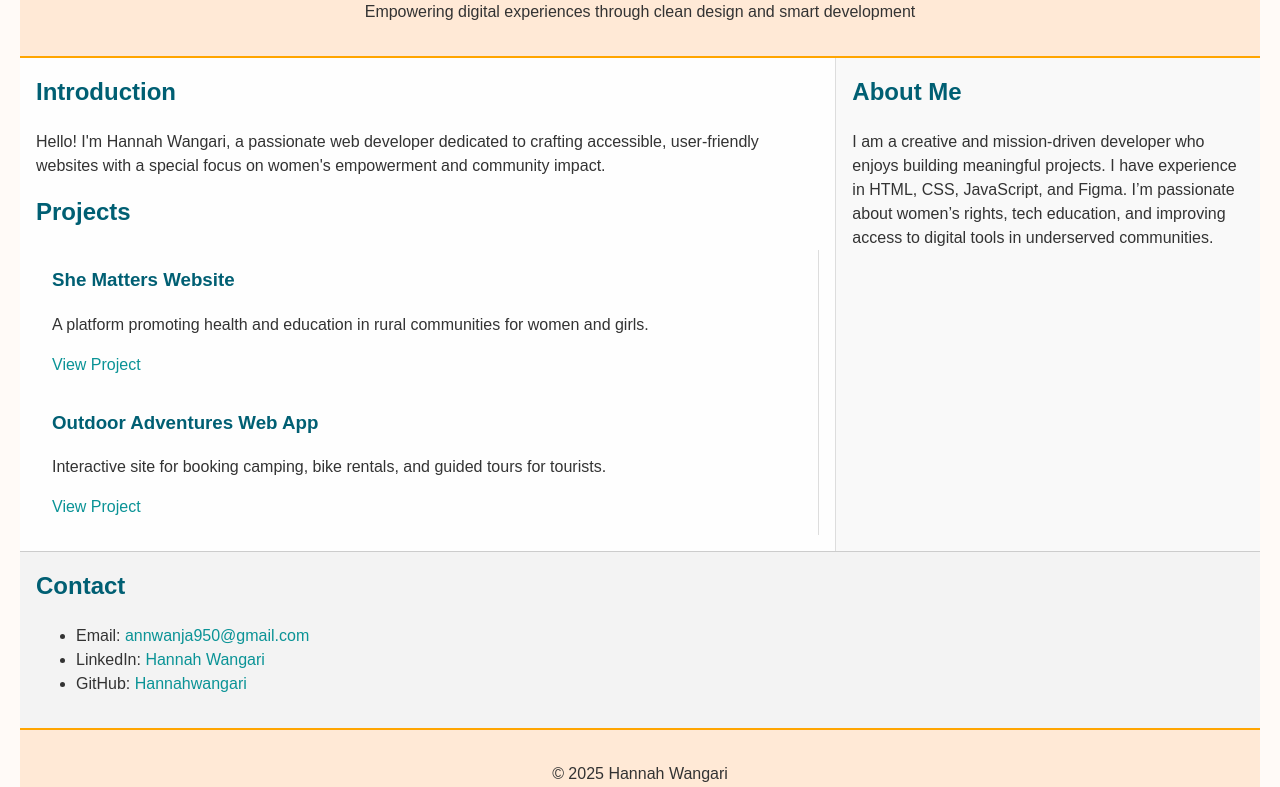
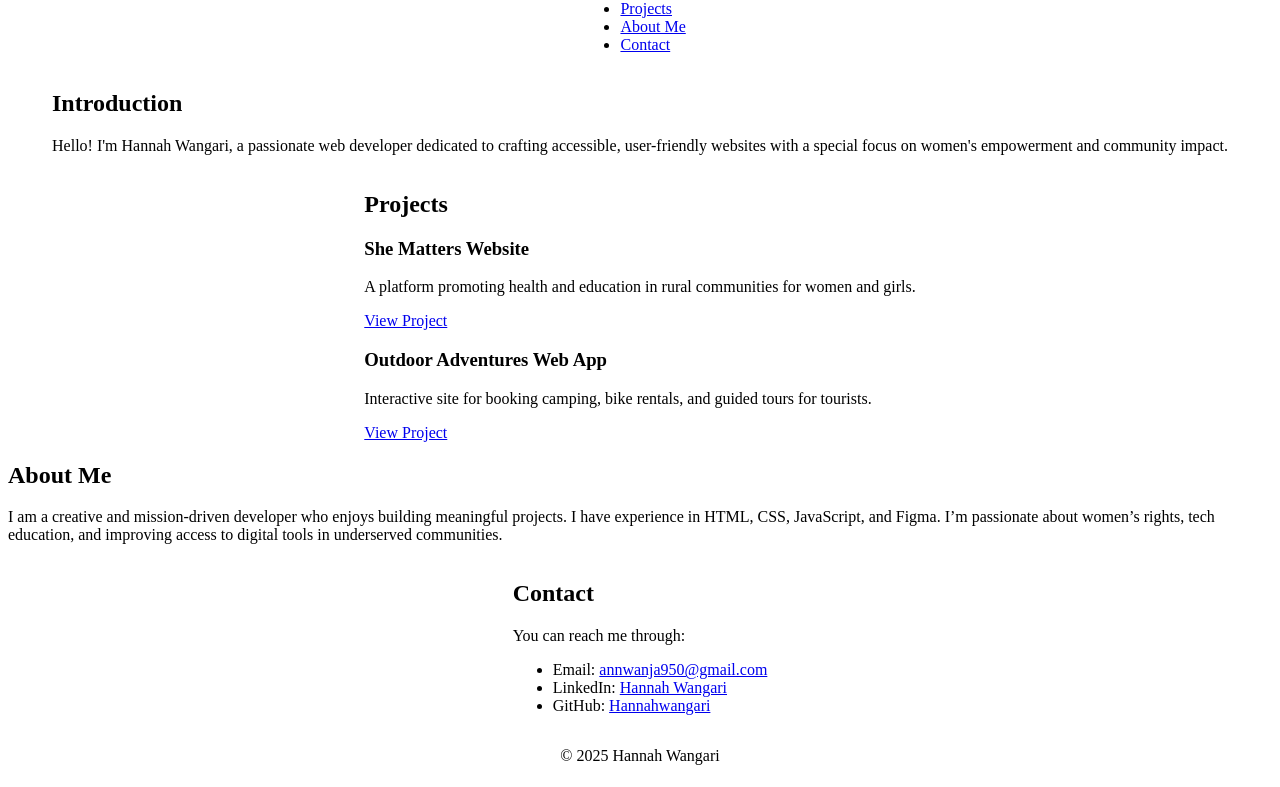
Before and after one commit to Hannahwangari/alx_html_css, a plain HTML site: page css_basic/index.html in a window 1280 px wide. Shown: the part 156-943 px from the top of the page. Drawn offline with Linux system fonts and the light colour scheme.

Commit message:
Add css_basic project with base.css, styles.css, index.html, and tweets.html

```diff
--- a/css_basic/base.css
+++ b/css_basic/base.css
@@ -1,23 +1,14 @@
-/* base.css */
 body {
-  font-family: Arial, sans-serif;
-  background-color: #f0f0f0;
-  color: #333;
-  margin: 0;
-  padding: 20px;
-  line-height: 1.5;
+    display: flex;
+    flex-direction: column;
+    justify-content: center;
+    align-items: center;
 }
 
-h1, h2, h3 {
-  color: #005f73;
-  margin-top: 0;
+main {
+    display: flex;
+    flex-direction: row;
+    flex-wrap: wrap;
+    justify-content: center;
+    align-items: center;
 }
-
-a {
-  color: #0a9396;
-  text-decoration: none;
-}
-
-a:hover {
-  text-decoration: underline;
-}
--- a/css_basic/index.html
+++ b/css_basic/index.html
@@ -2,31 +2,32 @@
 <html lang="en">
 <head>
     <meta charset="utf-8">
-  <meta name="viewport" content="width=device-width, initial-scale=1">
-  <title>Hannah Wangari - Personal Portfolio</title>
+    <title>Index Page</title>
+
     <link href="base.css" rel="stylesheet">
     <link href="styles.css" rel="stylesheet">
 </head>
-<body class="works_on_smartphone">
+
+<body>
 
   <header>
+    <h1>Hannah Wangari</h1>
+    <p>Empowering digital experiences through clean design and smart development</p>
+  </header>
+
   <nav>
     <ul>
-        <li class="logo">&#9733;</li> <!-- Star icon as a logo -->
       <li><a href="#introduction">Introduction</a></li>
       <li><a href="#projects">Projects</a></li>
       <li><a href="#about">About Me</a></li>
       <li><a href="#contact">Contact</a></li>
     </ul>
   </nav>
-    <h1>Hannah Wangari</h1>
-    <p>Empowering digital experiences through clean design and smart development</p>
-  </header>
 
-  <main>
-    <article id="introduction">
+  <section id="introduction">
     <h2>Introduction</h2>
     <p>Hello! I'm Hannah Wangari, a passionate web developer dedicated to crafting accessible, user-friendly websites with a special focus on women's empowerment and community impact.</p>
+  </section>
 
   <section id="projects">
     <h2>Projects</h2>
@@ -42,17 +43,17 @@
       <p>Interactive site for booking camping, bike rentals, and guided tours for tourists.</p>
       <a href="https://github.com/Hannahwangari/Outdoor-Adventures" target="_blank">View Project</a>
     </article>
+
   </section>
-    </article>
 
-    <aside id="about">
+  <section id="about">
     <h2>About Me</h2>
     <p>I am a creative and mission-driven developer who enjoys building meaningful projects. I have experience in HTML, CSS, JavaScript, and Figma. I’m passionate about women’s rights, tech education, and improving access to digital tools in underserved communities.</p>
-    </aside>
-  </main>
+  </section>
 
   <section id="contact">
     <h2>Contact</h2>
+    <p>You can reach me through:</p>
     <ul>
       <li>Email: <a href="mailto:annwanja950@gmail.com">annwanja950@gmail.com</a></li>
       <li>LinkedIn: <a href="https://www.linkedin.com/in/hannahwangari" target="_blank">Hannah Wangari</a></li>
--- a/css_basic/styles.css
+++ /dev/null
@@ -1,99 +0,0 @@
-/* Flexbox layout as required */
-body {
-  display: flex;
-  flex-direction: column;
-  min-height: 100vh;
-  margin: 0;
-  font-family: Arial, sans-serif;
-  background-color: #fffaf7;
-  color: #333;
-}
-
-main {
-  display: flex;
-  flex-direction: row;
-  flex: auto;
-}
-
-article {
-  flex: 2;
-  overflow-y: auto;
-  padding: 1rem;
-  background-color: #fefefe;
-  border-right: 1px solid #ddd;
-}
-
-aside {
-  flex: 1;
-  overflow-y: auto;
-  padding: 1rem;
-  background-color: #f9f9f9;
-}
-
-/* Logo styling */
-.logo {
-  font-size: 2rem;
-  font-weight: bold;
-  margin-right: 1rem;
-  color: #ff6600;
-}
-
-/* Header styling */
-header {
-  background-color: #ffe9d6;
-  padding: 1rem;
-  text-align: center;
-  border-bottom: 2px solid #ffa500;
-}
-
-header h1 {
-  margin: 0.5rem 0;
-  color: #d35400;
-}
-
-/* Navigation styling */
-nav ul {
-  list-style: none;
-  padding: 0;
-  margin: 0;
-  display: flex;
-  justify-content: center;
-  flex-wrap: wrap;
-  gap: 1rem;
-}
-
-nav li a {
-  text-decoration: none;
-  color: #2c3e50;
-  font-weight: bold;
-}
-
-nav li a:hover {
-  color: #e67e22;
-}
-
-/* Contact and footer */
-#contact {
-  background-color: #f3f3f3;
-  padding: 1rem;
-  border-top: 1px solid #ccc;
-}
-
-footer {
-  text-align: center;
-  background-color: #ffe9d6;
-  padding: 1rem;
-  border-top: 2px solid #ffa500;
-}
-
-/* Responsive layout for small screens */
-@media screen and (max-width: 768px) {
-  main {
-    flex-direction: column;
-  }
-
-  nav ul {
-    flex-direction: column;
-    align-items: center;
-  }
-}
```
Also changed, not shown: css_basic/tweets.html (+6 -3 lines). Lines whose indentation alone changed are shown as unchanged.
